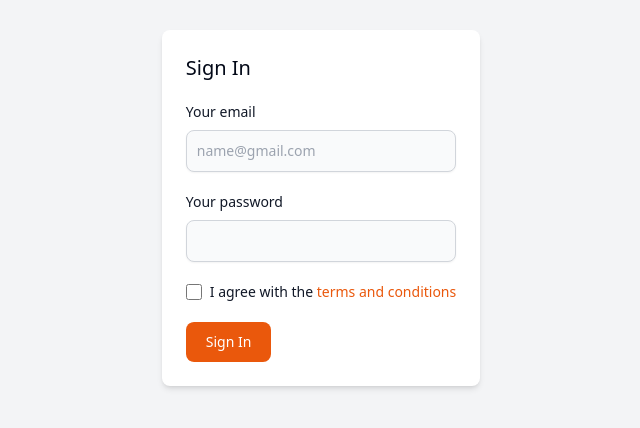
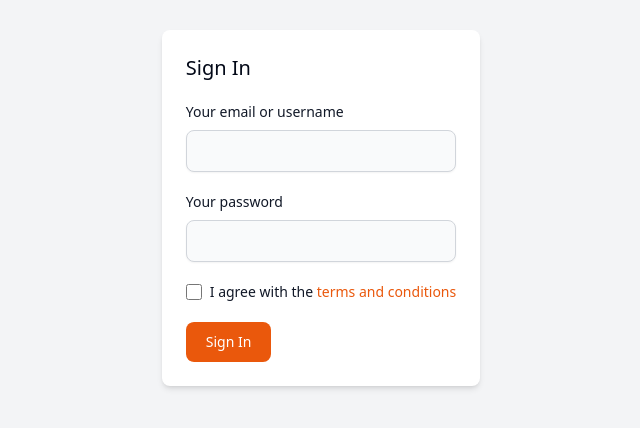
Before and after one commit to Wali-dev/clicker-frontend, a React (Vite) app in the folder frontEnd/: page /signin in a window 1280 px wide. Shown: the part 192-620 px from the top of the page, without its empty margins (319-959 px from the left). Built offline with nearby package versions, Linux system fonts and the light colour scheme.

Commit message:
login initial logic setup

```diff
--- a/frontEnd/src/Components/public/auth/SignIn.jsx
+++ b/frontEnd/src/Components/public/auth/SignIn.jsx
@@ -23,10 +23,23 @@ const SignIn = () => {
         }
 
         try {
-            const response = await axios.post('/api/signin', { email, password });
+            const params = {
+                userName: email,
+                password: password
+            };
+
+            const loginUser = async () => {
+                await axios.post("http://localhost:8000/api/auth/login", params)
+                    .then(response => {
+                        console.log(response.data)
+                    })
+            }
+            await loginUser();
+
+            // const response = await axios.post('/api/signin', { email, password });
             // Assuming the response contains a success message or token
-            console.log('Sign-in successful:', response.data);
-            navigate('/dashboard');
+            // console.log('Sign-in successful:', response.data);
+            // navigate('/dashboard');
         } catch (error) {
             console.error('Sign-in error:', error);
             setError('Invalid email or password. Please try again.');
@@ -39,15 +52,15 @@ const SignIn = () => {
                 <div className="mb-5 text-xl font-medium">Sign In</div>
                 <div className="mb-5">
                     <label htmlFor="email" className="block mb-2 text-sm font-medium text-gray-900 dark:text-white">
-                        Your email
+                        Your email or username
                     </label>
                     <input
-                        type="email"
-                        id="email"
+
+                        id="email/userName"
                         value={email}
                         onChange={handleEmailChange}
                         className="shadow-sm bg-gray-50 border border-gray-300 text-gray-900 text-sm rounded-lg focus:ring-orange-500 focus:border-orange-500 block w-full p-2.5 dark:bg-gray-700 dark:border-gray-600 dark:placeholder-gray-400 dark:text-white dark:focus:ring-orange-500 dark:focus:border-orange-500"
-                        placeholder="name@gmail.com"
+
                         required
                     />
                 </div>
```
